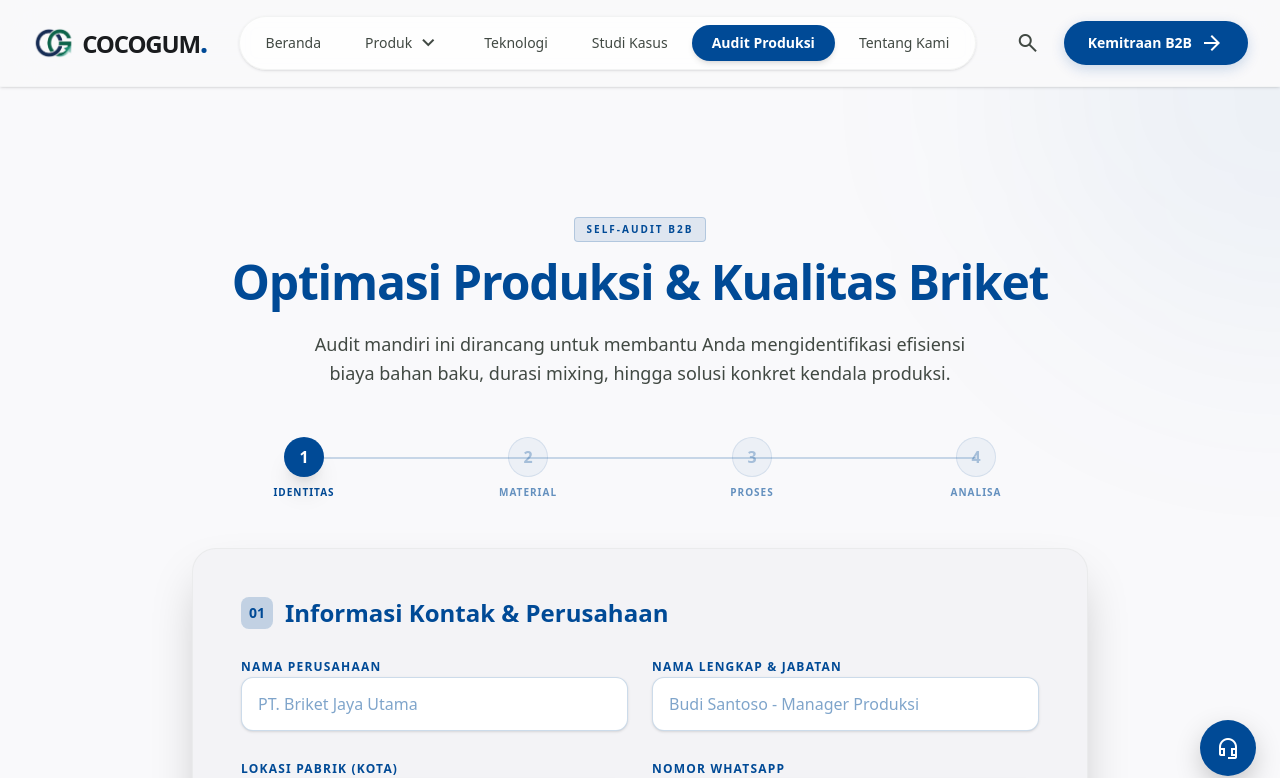
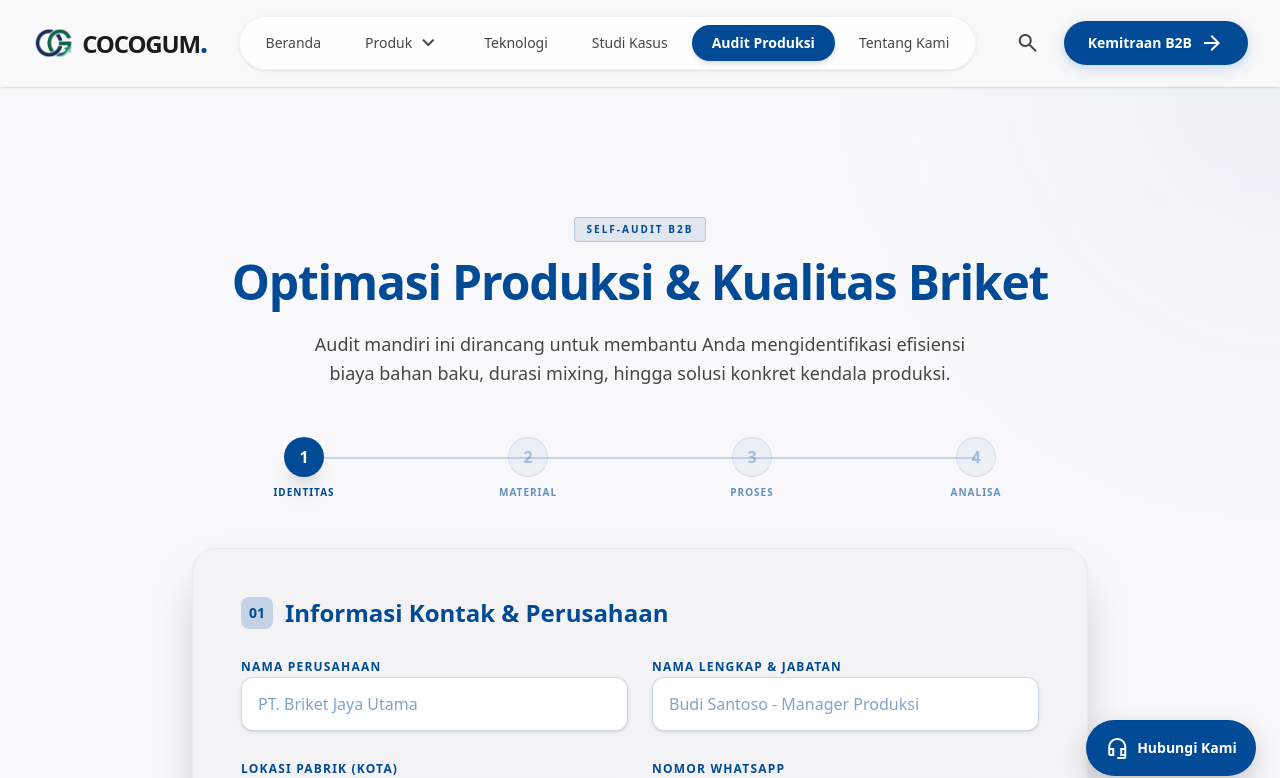
Before and after one commit to pratomobowo/web-cocogum, a Next.js app: page /audit in a window 1280 px wide. Shown: the top 778 px of the page. Built offline with nearby package versions, Linux system fonts and the light colour scheme.

Commit message:
style(ui): update floating contact button to show explicit labels without hover

```diff
--- a/src/components/ui/FloatingWhatsApp.tsx
+++ b/src/components/ui/FloatingWhatsApp.tsx
@@ -32,7 +32,7 @@ export default function FloatingWhatsApp() {
           onClick={() => setIsOpen(false)}
           className="flex items-center justify-end gap-3 group/item w-full"
         >
-          <span className="bg-surface/95 backdrop-blur-md text-on-surface text-xs font-bold px-4 py-2.5 rounded-xl shadow-lg border border-outline-variant/10 opacity-0 translate-x-4 group-hover/item:opacity-100 group-hover/item:translate-x-0 transition-all whitespace-nowrap hidden sm:block">
+          <span className="bg-surface/95 backdrop-blur-md text-on-surface text-xs font-bold px-4 py-2.5 rounded-xl shadow-lg border border-outline-variant/10 whitespace-nowrap block">
             Form Audit Produksi
           </span>
           <div className="w-12 h-12 bg-primary text-white rounded-full flex items-center justify-center shadow-lg hover:scale-110 hover:bg-primary-container active:scale-95 transition-transform flex-shrink-0">
@@ -48,7 +48,7 @@ export default function FloatingWhatsApp() {
           onClick={() => setIsOpen(false)}
           className="flex items-center justify-end gap-3 group/item w-full"
         >
-          <span className="bg-surface/95 backdrop-blur-md text-on-surface text-xs font-bold px-4 py-2.5 rounded-xl shadow-lg border border-outline-variant/10 opacity-0 translate-x-4 group-hover/item:opacity-100 group-hover/item:translate-x-0 transition-all whitespace-nowrap hidden sm:block">
+          <span className="bg-surface/95 backdrop-blur-md text-on-surface text-xs font-bold px-4 py-2.5 rounded-xl shadow-lg border border-outline-variant/10 whitespace-nowrap block">
             Chat WhatsApp Sales
           </span>
           <div className="w-12 h-12 bg-[#25D366] text-white rounded-full flex items-center justify-center shadow-lg hover:scale-110 hover:bg-[#20bd5a] active:scale-95 transition-transform flex-shrink-0">
@@ -63,15 +63,19 @@ export default function FloatingWhatsApp() {
       {/* Main Trigger Button (Headset/Close) */}
       <button
         onClick={() => setIsOpen(!isOpen)}
-        className={`w-14 h-14 rounded-full flex items-center justify-center shadow-[0_10px_30px_-5px_rgba(0,0,0,0.3)] transform hover:scale-105 active:scale-95 transition-all duration-500 relative z-10 ${
-          isOpen ? "bg-surface-container-high text-on-surface rotate-90" : "bg-primary text-white hover:bg-primary-container hover:shadow-primary/30"
+        className={`h-14 rounded-full flex items-center justify-center shadow-[0_10px_30px_-5px_rgba(0,0,0,0.3)] transform hover:scale-105 active:scale-95 transition-all duration-500 relative z-10 overflow-hidden ${
+          isOpen ? "bg-surface-container-high text-on-surface w-14 rotate-90" : "bg-primary text-white hover:bg-primary-container hover:shadow-primary/30 w-[170px]"
         }`}
         aria-label="Menu Bantuan"
       >
-        <span className={`material-symbols-outlined text-[26px] absolute transition-all duration-300 ${isOpen ? "opacity-0 scale-50" : "opacity-100 scale-100"}`}>
-          headset_mic
-        </span>
-        <span className={`material-symbols-outlined text-[26px] absolute transition-all duration-300 ${isOpen ? "opacity-100 scale-100 -rotate-90" : "opacity-0 scale-50"}`}>
+        {/* Hubungi Kami Label */}
+        <div className={`flex items-center justify-center absolute transition-all duration-500 ${isOpen ? "opacity-0 scale-50 -rotate-90" : "opacity-100 scale-100"}`}>
+           <span className="material-symbols-outlined text-[26px] mr-2">headset_mic</span>
+           <span className="font-bold text-sm whitespace-nowrap">Hubungi Kami</span>
+        </div>
+
+        {/* Close Icon */}
+        <span className={`material-symbols-outlined text-[26px] absolute transition-all duration-500 ${isOpen ? "opacity-100 scale-100 -rotate-90" : "opacity-0 scale-50 rotate-90"}`}>
           close
         </span>
       </button>
```
